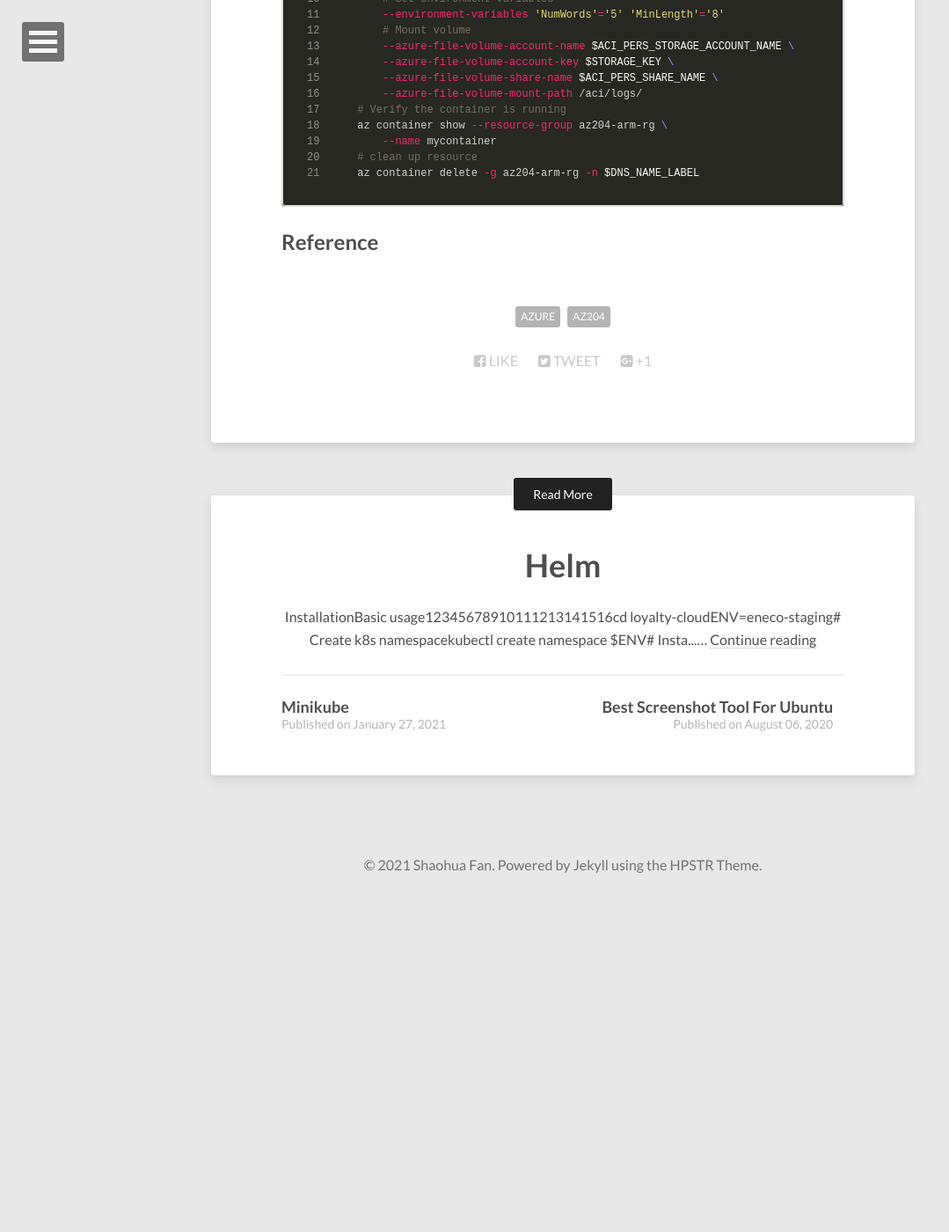
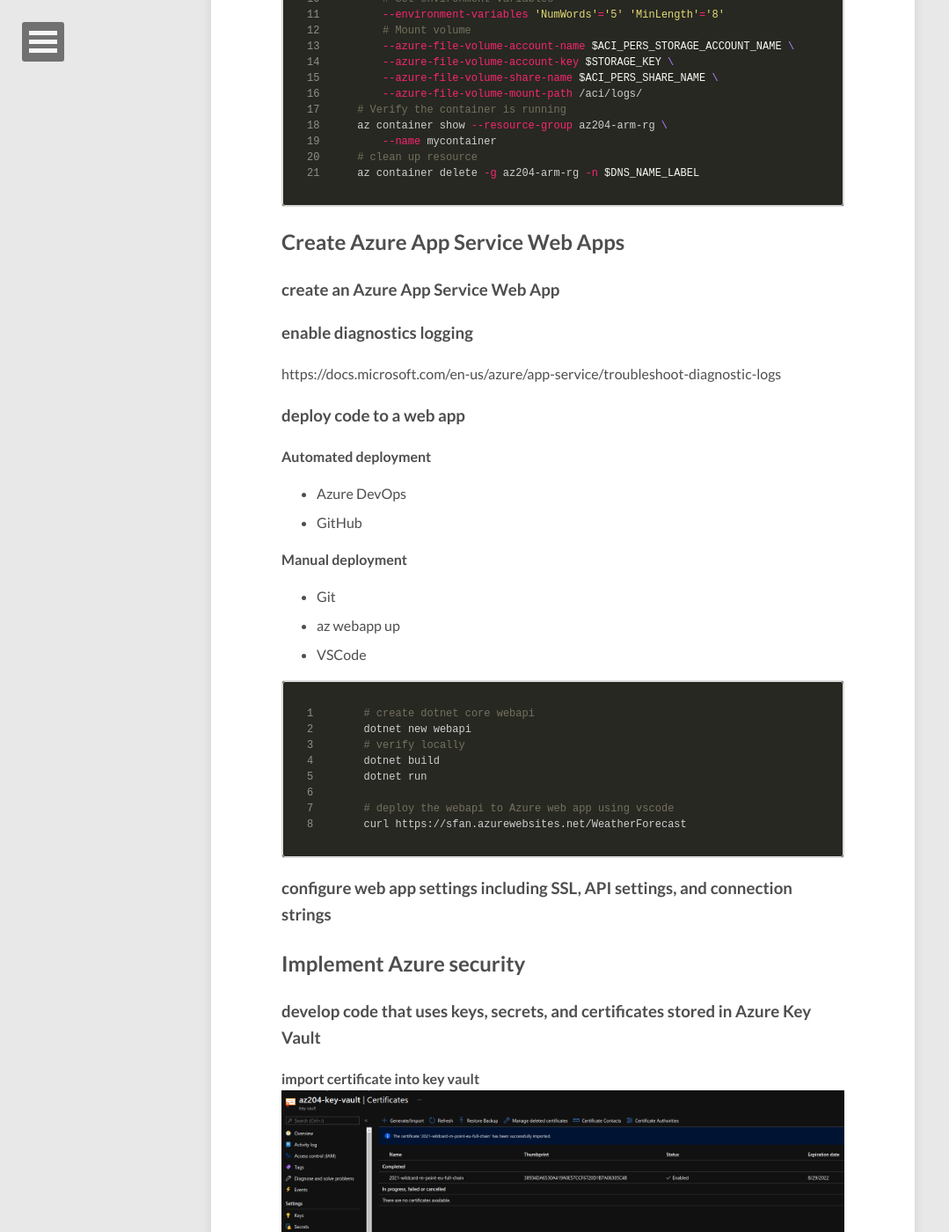
Before and after one commit to fanshaohua-fan/fanshaohua-fan.github.io, a Jekyll site: the page built from _posts/2021-10-25-AZ204.md, in a window 1280 px wide and 1400 px high, scrolled down 3204 px. Shown: the whole window at 88% size, without its empty margins (0-1079 px from the left). Built offline with Jekyll 4.4.1, drawn with Linux system fonts in a browser that asks for light colours; nearby versions of some CDN libraries; before the commit the page ends 4228 px from its top, so only the background shows below that; some of the changed text lies outside the part shown.

Commit message:
AZ204: Azure Web App

````diff
--- a/_posts/2021-10-25-AZ204.md
+++ b/_posts/2021-10-25-AZ204.md
@@ -103,4 +103,50 @@ az container show --resource-group az204-arm-rg \
 az container delete -g az204-arm-rg -n $DNS_NAME_LABEL
 ```
 
+## Create Azure App Service Web Apps
+
+### create an Azure App Service Web App
+
+
+
+### enable diagnostics logging
+
+https://docs.microsoft.com/en-us/azure/app-service/troubleshoot-diagnostic-logs
+
+### deploy code to a web app
+
+**Automated deployment**
+
+- Azure DevOps
+- GitHub
+
+
+**Manual deployment**
+
+- Git
+- az webapp up
+- VSCode
+
+```bash
+# create dotnet core webapi
+dotnet new webapi
+# verify locally
+dotnet build
+dotnet run
+
+# deploy the webapi to Azure web app using vscode
+curl https://sfan.azurewebsites.net/WeatherForecast
+```
+
+### configure web app settings including SSL, API settings, and connection strings
+
+
+
+## Implement Azure security
+
+### develop code that uses keys, secrets, and certificates stored in Azure Key Vault
+
+**import certificate into key vault**
+![](/images/2021-11-01-20-33-42.png)
+
 ## Reference
````
Also changed, not shown: images/2021-11-01-20-33-42.png (added).
